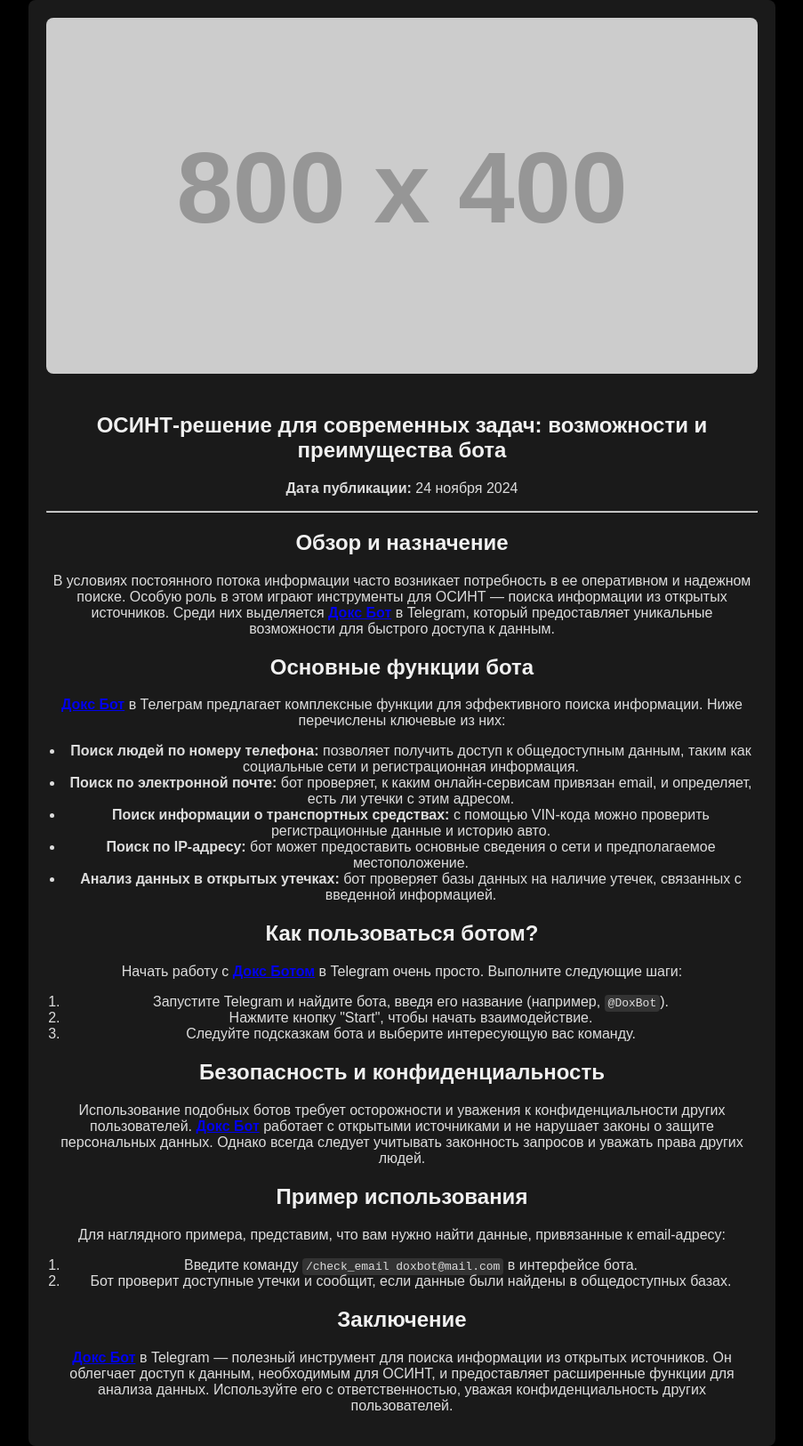
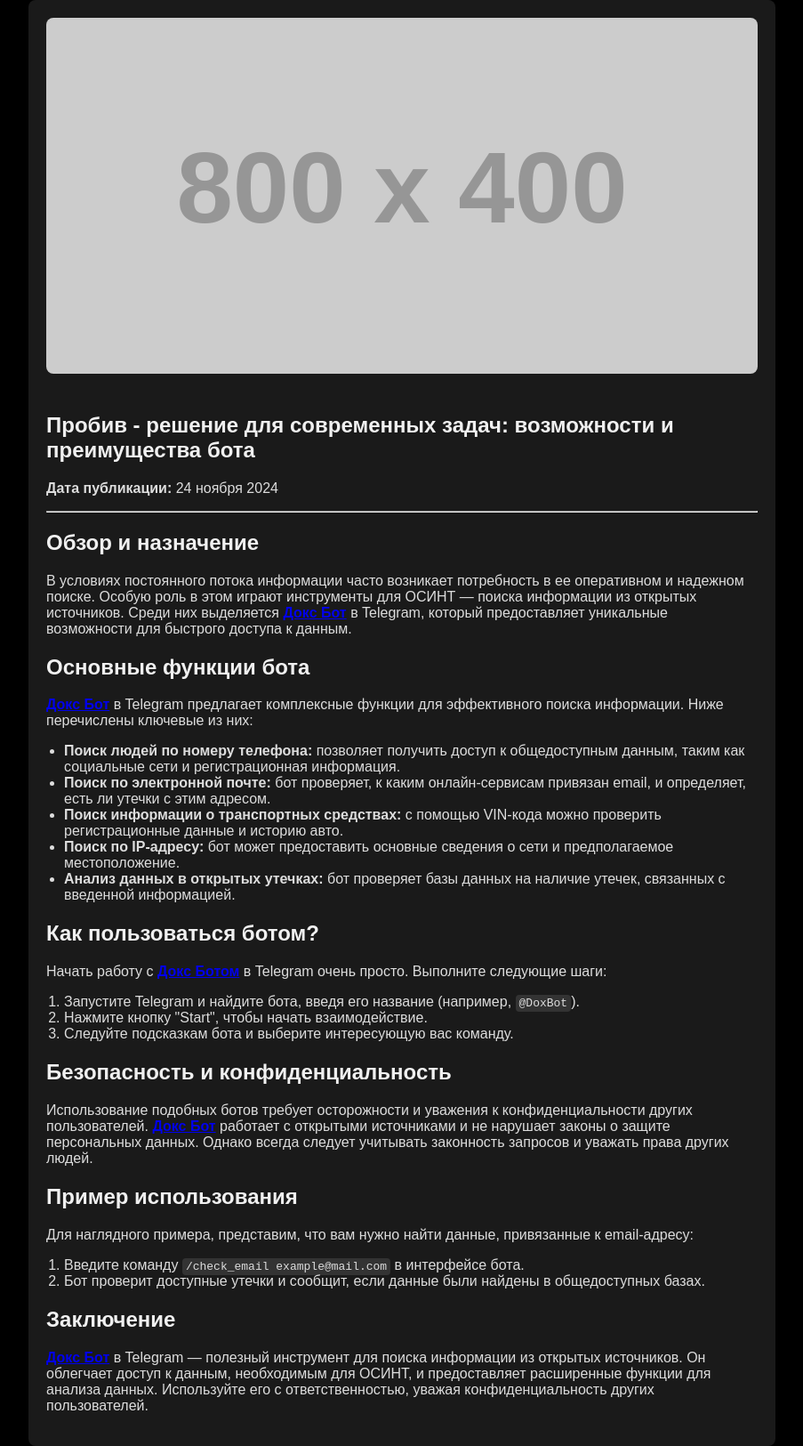
Before and after one commit to doxingbot/doxingbot.github.io, a Jekyll site: the page doksbot.html, which Jekyll copies as it is, in a window 1280 px wide. Shown: the whole page at 89% size, without its empty margins (188-1091 px from the left). Built offline with Jekyll 4.4.1, drawn with Linux system fonts in a browser that asks for light colours.

Commit message:
Update doksbot.html

```diff
--- a/doksbot.html
+++ b/doksbot.html
@@ -3,7 +3,7 @@
 <head>
     <meta charset="UTF-8">
     <meta name="viewport" content="width=device-width, initial-scale=1.0">
-    <title>ОСИНТ-решение для современных задач: возможности и преимущества бота</title>
+    <title>Пробив - решение для современных задач: возможности и преимущества бота</title>
     <style>
         body {
             background-color: #000;
@@ -18,11 +18,11 @@
 
         article {
             max-width: 800px;
+            width: 100%;
             padding: 20px;
             background-color: #1a1a1a;
             border-radius: 8px;
             box-shadow: 0 4px 8px rgba(0, 0, 0, 0.5);
-            text-align: center;
         }
 
         h1, h2 {
@@ -55,7 +55,7 @@
     <article>
         <img src="https://via.placeholder.com/800x400.png" alt="Докс Бот" />
         <header>
-            <h1>ОСИНТ-решение для современных задач: возможности и преимущества бота</h1>
+            <h1>Пробив - решение для современных задач: возможности и преимущества бота</h1>
             <p><strong>Дата публикации:</strong> 24 ноября 2024</p>
             <hr>
         </header>
@@ -63,14 +63,14 @@
         <section>
             <h2>Обзор и назначение</h2>
             <p>
-                В условиях постоянного потока информации часто возникает потребность в ее оперативном и надежном поиске. Особую роль в этом играют инструменты для ОСИНТ — поиска информации из открытых источников. Среди них выделяется <a href="https://doxbinbot.xyz/" target="_blank"><strong>Докс Бот</strong></a> в Telegram, который предоставляет уникальные возможности для быстрого доступа к данным.
+                В условиях постоянного потока информации часто возникает потребность в ее оперативном и надежном поиске. Особую роль в этом играют инструменты для ОСИНТ — поиска информации из открытых источников. Среди них выделяется <a href="https://t.me/DoxBot" target="_blank"><strong>Докс Бот</strong></a> в Telegram, который предоставляет уникальные возможности для быстрого доступа к данным.
             </p>
         </section>
 
         <section>
             <h2>Основные функции бота</h2>
             <p>
-                <a href="https://t.me/DoxBot" target="_blank"><strong>Докс Бот</strong></a> в Телеграм предлагает комплексные функции для эффективного поиска информации. Ниже перечислены ключевые из них:
+                <a href="https://t.me/DoxBot" target="_blank"><strong>Докс Бот</strong></a> в Telegram предлагает комплексные функции для эффективного поиска информации. Ниже перечислены ключевые из них:
             </p>
             <ul>
                 <li><strong>Поиск людей по номеру телефона:</strong> позволяет получить доступ к общедоступным данным, таким как социальные сети и регистрационная информация.</li>
@@ -94,7 +94,7 @@
         <section>
             <h2>Безопасность и конфиденциальность</h2>
             <p>
-                Использование подобных ботов требует осторожности и уважения к конфиденциальности других пользователей. <a href="https://doxbinbot.xyz/" target="_blank"><strong>Докс Бот</strong></a> работает с открытыми источниками и не нарушает законы о защите персональных данных. Однако всегда следует учитывать законность запросов и уважать права других людей.
+                Использование подобных ботов требует осторожности и уважения к конфиденциальности других пользователей. <a href="https://t.me/DoxBot" target="_blank"><strong>Докс Бот</strong></a> работает с открытыми источниками и не нарушает законы о защите персональных данных. Однако всегда следует учитывать законность запросов и уважать права других людей.
             </p>
         </section>
 
@@ -102,7 +102,7 @@
             <h2>Пример использования</h2>
             <p>Для наглядного примера, представим, что вам нужно найти данные, привязанные к email-адресу:</p>
             <ol>
-                <li>Введите команду <code>/check_email doxbot@mail.com</code> в интерфейсе бота.</li>
+                <li>Введите команду <code>/check_email example@mail.com</code> в интерфейсе бота.</li>
                 <li>Бот проверит доступные утечки и сообщит, если данные были найдены в общедоступных базах.</li>
             </ol>
         </section>
```
